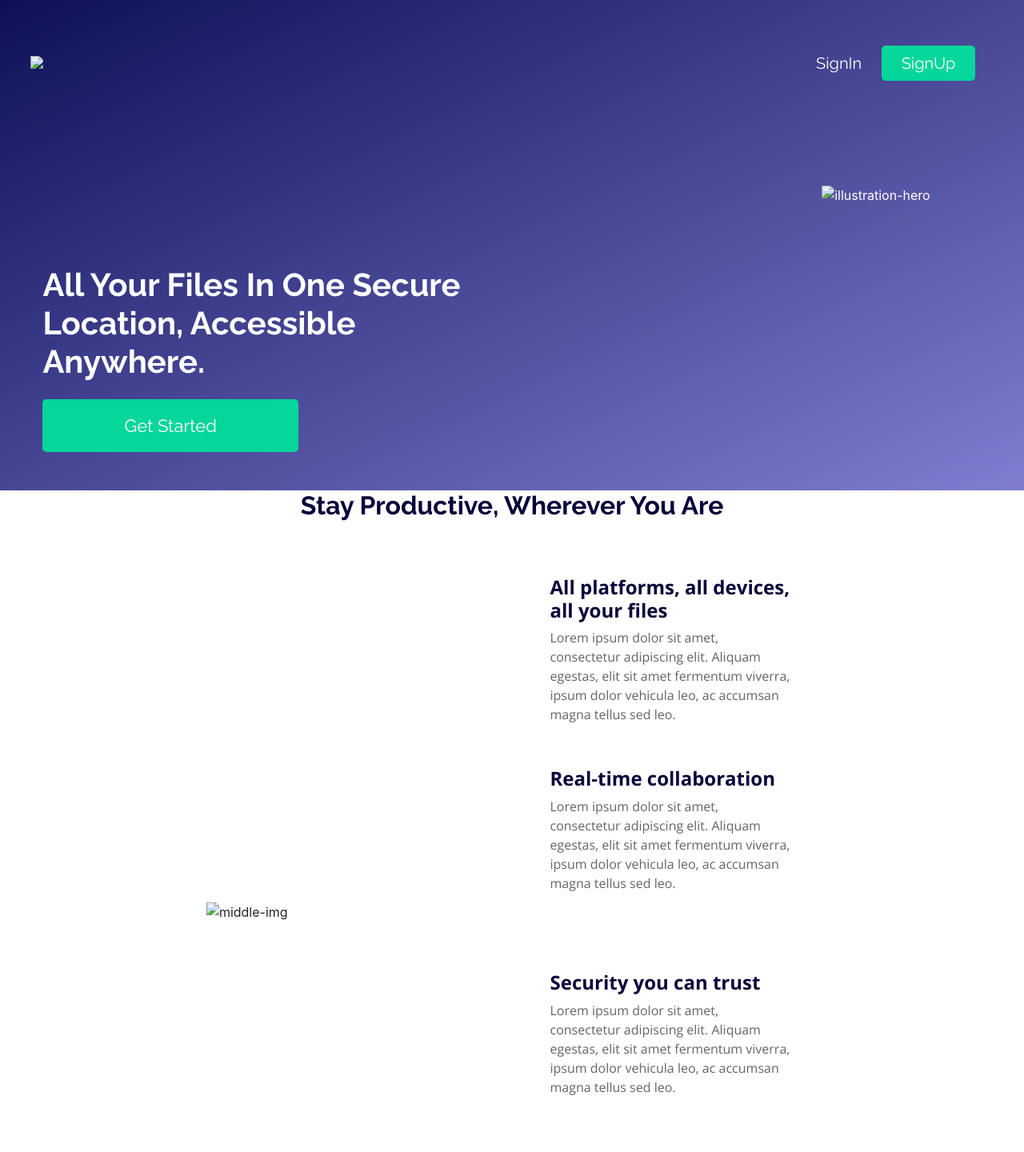
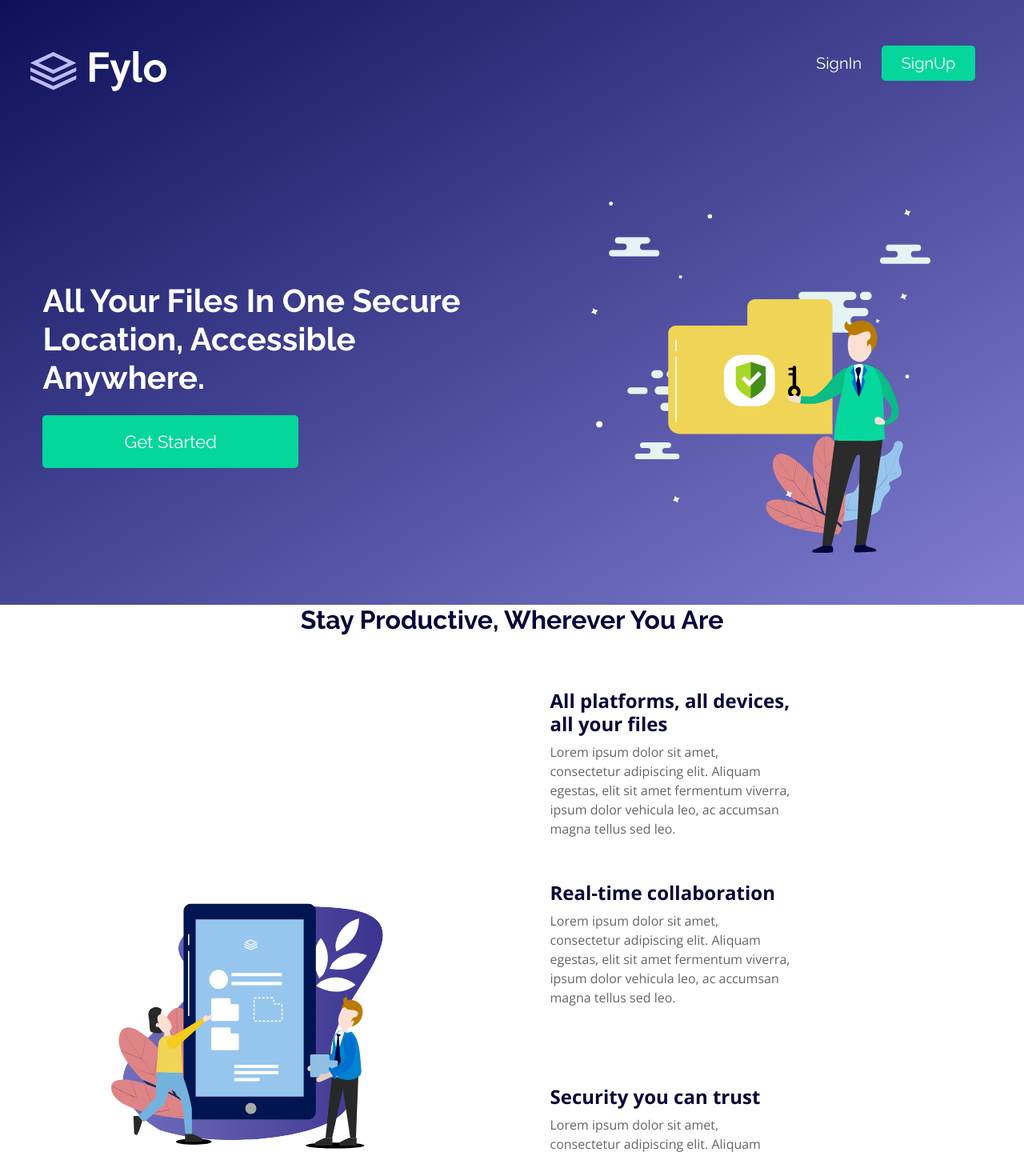
Before and after one commit to Pravallikasanaboyina/beginner, a plain HTML site: page index.html in a window 1280 px wide. Shown: the top 1440 px of the page at 80% size. Drawn offline with nearby package versions, Linux system fonts and the light colour scheme.

Commit message:
Update index.html

```diff
--- a/index.html
+++ b/index.html
@@ -16,7 +16,7 @@
   <section id="top">
     <div class="row  navbar-div">
       <div class="col-lg-6 col-md-6 col-sm-6">
-        <img class="brand" src="images/logo.svg">
+        <img class="brand" src="logo.svg">
       </div>
       <div class="col-lg-6 col-md-6 col-sm-6 top-left">
         <a class="signin" href="#footer">SignIn</a>
@@ -29,7 +29,7 @@
         <a class="getstarted-button">Get Started</a>
       </div>
       <div class="col-lg-6 image">
-        <img class="title-image" src="images\illustration-hero.svg" alt="illustration-hero">
+        <img class="title-image" src="illustration-hero.svg" alt="illustration-hero">
       </div>
     </div>
   </section>
@@ -39,7 +39,7 @@
     <h1 class="middle-heading">Stay Productive, Wherever You Are</h1>
     <div class="middle-div row">
       <div class="col-lg-6 feature-img-div">
-        <img class="feature-img " src="images\illustration-features.svg" alt="middle-img">
+        <img class="feature-img " src="illustration-features.svg" alt="middle-img">
       </div>
       <div class="main-middle-right-div col-lg-6">
         <div class="mid-right-divs">
@@ -77,9 +77,9 @@
     <div class="bottom-div row navbar-div">
       <div class="bottom-left-div col-lg-3">
         <img class="bottom-logo" src="images\logo.svg" alt="logo"> <br>
-        <img class="bottom-left-elements bottom-left-image" src="images\icon-phone.svg" alt="phone">
+        <img class="bottom-left-elements bottom-left-image" src="icon-phone.svg" alt="phone">
         <p class="bottom-left-elements bottom-left-para">Phone: +1-543-123-4567</p> <br>
-        <img class="bottom-left-elements bottom-left-image" src="images\icon-email.svg" alt="mail">
+        <img class="bottom-left-elements bottom-left-image" src="icon-email.svg" alt="mail">
         <p class="bottom-left-elements bottom-left-para">example@fylo.com</p>
       </div>
       <!-- bottom middle part -->
```
